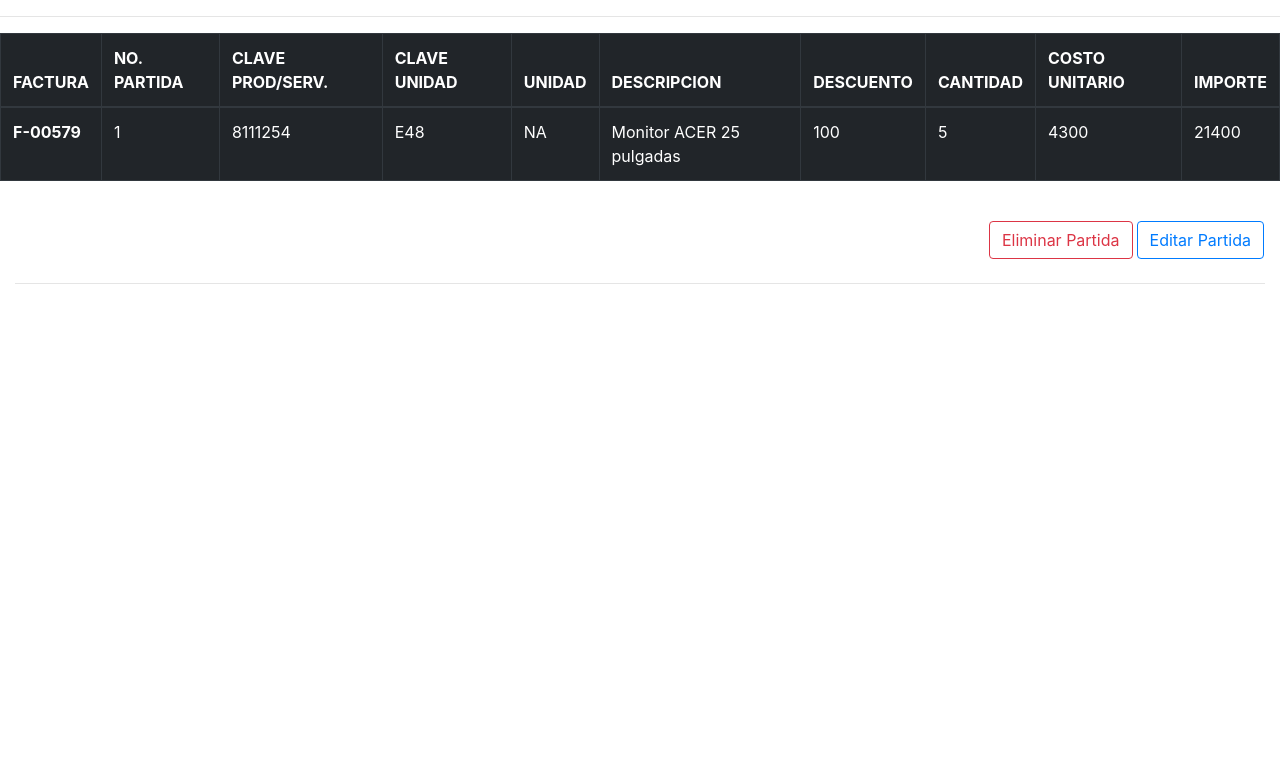
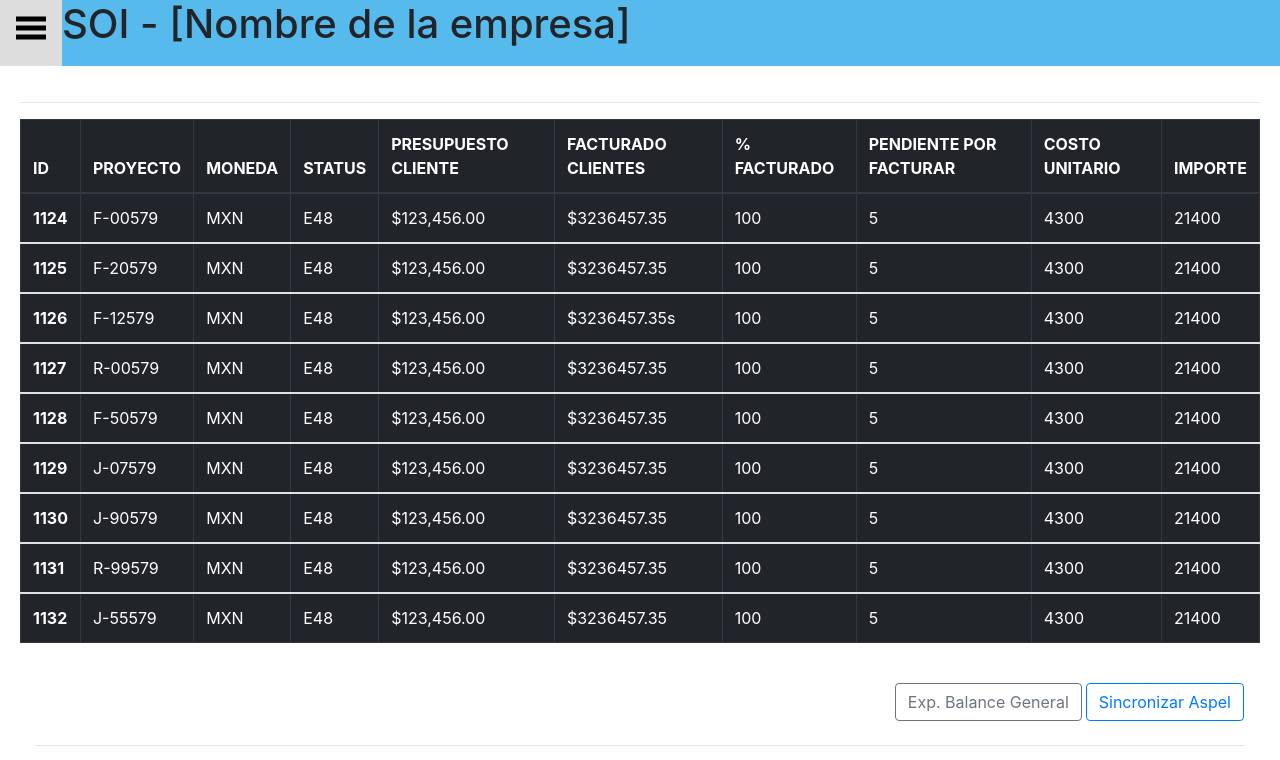
Before and after one commit to ruzempo/RepositorioGitHub, a plain HTML site: page reporte.html in a window 1280 px wide. Drawn offline with nearby package versions, Linux system fonts and the light colour scheme.

Commit message:
menu agregado

```diff
--- /dev/null
+++ b/css/styleMenu.css
@@ -0,0 +1,127 @@
+/* The side navigation menu */
+.sidenav {
+  height: 100%; /* 100% Full-height */
+  width: 0; /* 0 width - change this with JavaScript */
+  position: fixed; /* Stay in place */
+  z-index: 1; /* Stay on top */
+  top: 0;
+  left: 0;
+  background-color: #111; /* Black*/
+  overflow-x: hidden; /* Disable horizontal scroll */
+  padding-top: 60px; /* Place content 60px from the top */
+  transition: 0.5s; /* 0.5 second transition effect to slide in the sidenav */
+}
+
+/* The navigation menu links */
+.sidenav a {
+  padding: 8px 8px 8px 32px;
+  text-decoration: none;
+  font-size: 25px;
+  color: #818181;
+  display: block;
+  transition: 0.3s
+}
+
+/* When you mouse over the navigation links, change their color */
+.sidenav a:hover, .offcanvas a:focus{
+  color: #f1f1f1;
+}
+
+/* Position and style the close button (top right corner) */
+.sidenav .closebtn {
+  position: absolute;
+  top: 0;
+  right: 25px;
+  font-size: 36px;
+  margin-left: 50px;
+}
+
+/* Style page content - use this if you want to push the page content to the right when you open the side navigation */
+#main {
+  transition: margin-left .5s;
+  padding: 20px;
+  overflow:hidden;
+  width:100%;
+}
+body {
+overflow-x: hidden;
+}
+
+/* Add a black background color to the top navigation */
+.topnav {
+  background-color: #56baed;
+  overflow: hidden;
+}
+
+/* Style the links inside the navigation bar */
+.topnav a {
+  float: left;
+  display: block;
+  color: #f2f2f2;
+  text-align: center;
+  padding: 14px 16px;
+  text-decoration: none;
+  font-size: 17px;
+}
+
+/* Change the color of links on hover */
+.topnav a:hover {
+  background-color: #ddd;
+  color: black;
+}
+
+/* Add a color to the active/current link */
+.topnav a.active {
+  background-color: #4CAF50;
+  color: white;
+}
+
+/* On smaller screens, where height is less than 450px, change the style of the sidenav (less padding and a smaller font size) */
+@media screen and (max-height: 450px) {
+  .sidenav {padding-top: 15px;}
+  .sidenav a {font-size: 18px;}
+}
+
+a svg{
+  transition:all .5s ease;
+  &:hover{
+    #transform:rotate(180deg);
+  }
+}
+
+#ico{
+display: none;
+}
+
+.menu{
+background: #000;
+display: none;
+padding: 5px;
+width: 320px;
+@include border-radius(5px);
+
+#transition: all 0.5s ease;
+
+a{
+  display: block;
+  color: #fff;
+  text-align: center;
+  padding: 10px 2px;
+  margin: 3px 0;
+  text-decoration: none;
+  background: #444;
+
+  &:nth-child(1){
+    margin-top: 0;
+    @include border-radius(3px 3px 0 0 );
+  }
+  &:nth-child(5){
+    margin-bottom: 0;
+    @include border-radius(0 0 3px 3px);
+  }
+
+  &:hover{
+    background: #555;
+  }
+}
+}
--- /dev/null
+++ b/js/menu.js
@@ -0,0 +1,9 @@
+function openNav() {
+    document.getElementById("sideNavigation").style.width = "250px";
+    document.getElementById("main").style.marginLeft = "250px";
+}
+
+function closeNav() {
+    document.getElementById("sideNavigation").style.width = "0";
+    document.getElementById("main").style.marginLeft = "0";
+}
--- a/reporte.html
+++ b/reporte.html
@@ -2,9 +2,31 @@
 <html>
     <head>
         <link href="css/EstilosTablaPartidas.css" rel="stylesheet" type="text/css">
+        <link href="css/styleMenu.css" rel="stylesheet" type="text/css">
+        <script src="js/menu.js"></script>
         <title>Reporte</title>
     </head>
     <body>
+
+        <div id="sideNavigation" class="sidenav">
+            <a href="javascript:void(0)" class="closebtn" onclick="closeNav()">&times;</a>
+            <a href="#">Balance General</a>
+            <a href="#">Ayuda</a>
+            <a href="#">Salir</a>
+          </div>
+
+          <nav class="topnav">
+            <a href="#" onclick="openNav()">
+              <svg width="30" height="30" id="icoOpen">
+                  <path d="M0,5 30,5" stroke="#000" stroke-width="5"/>
+                  <path d="M0,14 30,14" stroke="#000" stroke-width="5"/>
+                  <path d="M0,23 30,23" stroke="#000" stroke-width="5"/>
+              </svg>
+            </a>
+            <h1>SOI - [Nombre de la empresa] </h1>
+          </nav>
+          <div id="main">
+            <!-- Add all your websites page content here  -->
             <hr style="color: #0056b2;" />
             <div class="row"> <!-- Tabla de partidas capturadas -->
                 <div class="col-sm-12 form-group">
@@ -12,25 +34,121 @@
                         <table class="table table-hover table-bordered table-dark">
                             <thead>
                             <tr>
-                            <th scope="col">FACTURA</th>
-                            <th scope="col">NO. PARTIDA</th>
-                            <th scope="col">CLAVE PROD/SERV.</th>
-                            <th scope="col">CLAVE UNIDAD</th>
-                            <th scope="col">UNIDAD</th>
-                            <th scope="col">DESCRIPCION</th>
-                            <th scope="col">DESCUENTO</th>
-                            <th scope="col">CANTIDAD</th>
+                                <th scope="col">ID</th>
+                                <th scope="col">PROYECTO</th>
+                                <th scope="col">MONEDA</th>
+                                <th scope="col">STATUS</th>
+                                <th scope="col">PRESUPUESTO CLIENTE</th>
+                                <th scope="col">FACTURADO CLIENTES</th>
+                                <th scope="col">% FACTURADO</th>
+                                <th scope="col">PENDIENTE POR FACTURAR</th>
                                 <th scope="col">COSTO UNITARIO</th>
                                 <th scope="col">IMPORTE</th>
                             </tr>
                             </thead>
                             <tbody>
-                            <th scope="row">F-00579</th>
-                            <td>1</td>
-                            <td>8111254</td>
+                                <th scope="row">1124</th>
+                                <td>F-00579</td>
+                                <td>MXN</td>
                                 <td>E48</td>
-                            <td>NA</td>
-                            <td>Monitor ACER 25 pulgadas</td>
+                                <td>$123,456.00</td>
+                                <td>$3236457.35</td>
+                                <td>100</td>
+                                <td>5</td>
+                                <td>4300</td>
+                                <td>21400</td>
+                            </tbody>
+                            <tbody>
+                                <th scope="row">1125</th>
+                                <td>F-20579</td>
+                                <td>MXN</td>
+                                <td>E48</td>
+                                <td>$123,456.00</td>
+                                <td>$3236457.35</td>
+                                <td>100</td>
+                                <td>5</td>
+                                <td>4300</td>
+                                <td>21400</td>
+                            </tbody>
+                            <tbody>
+                                <th scope="row">1126</th>
+                                <td>F-12579</td>
+                                <td>MXN</td>
+                                <td>E48</td>
+                                <td>$123,456.00</td>
+                                <td>$3236457.35s</td>
+                                <td>100</td>
+                                <td>5</td>
+                                <td>4300</td>
+                                <td>21400</td>
+                            </tbody>
+                            <tbody>
+                                <th scope="row">1127</th>
+                                <td>R-00579</td>
+                                <td>MXN</td>
+                                <td>E48</td>
+                                <td>$123,456.00</td>
+                                <td>$3236457.35</td>
+                                <td>100</td>
+                                <td>5</td>
+                                <td>4300</td>
+                                <td>21400</td>
+                            </tbody>
+                            <tbody>
+                                <th scope="row">1128</th>
+                                <td>F-50579</td>
+                                <td>MXN</td>
+                                <td>E48</td>
+                                <td>$123,456.00</td>
+                                <td>$3236457.35</td>
+                                <td>100</td>
+                                <td>5</td>
+                                <td>4300</td>
+                                <td>21400</td>
+                            </tbody>
+                            <tbody>
+                                <th scope="row">1129</th>
+                                <td>J-07579</td>
+                                <td>MXN</td>
+                                <td>E48</td>
+                                <td>$123,456.00</td>
+                                <td>$3236457.35</td>
+                                <td>100</td>
+                                <td>5</td>
+                                <td>4300</td>
+                                <td>21400</td>
+                            </tbody>
+                            <tbody>
+                                <th scope="row">1130</th>
+                                <td>J-90579</td>
+                                <td>MXN</td>
+                                <td>E48</td>
+                                <td>$123,456.00</td>
+                                <td>$3236457.35</td>
+                                <td>100</td>
+                                <td>5</td>
+                                <td>4300</td>
+                                <td>21400</td>
+                            </tbody>
+                            <tbody>
+                                <th scope="row">1131</th>
+                                <td>R-99579</td>
+                                <td>MXN</td>
+                                <td>E48</td>
+                                <td>$123,456.00</td>
+                                <td>$3236457.35</td>
+                                <td>100</td>
+                                <td>5</td>
+                                <td>4300</td>
+                                <td>21400</td>
+                            </tbody>
+                            <tbody>
+                                <th scope="row">1132</th>
+                                <td>J-55579</td>
+                                <td>MXN</td>
+                                <td>E48</td>
+                                <td>$123,456.00</td>
+                                <td>$3236457.35</td>
                                 <td>100</td>
                                 <td>5</td>
                                 <td>4300</td>
@@ -46,14 +164,14 @@
                 <div class="row justify-content-end">
                     <nav class="navbar navbar-light bg-white">
                             <form class="form-inline">
-                        <button class="btn btn-outline-danger" type="button" onclick="EliminaReg()">Eliminar Partida</button>
-                        <button class="btn btn-outline-primary ml-1" type="button">Editar Partida</button>
+                            <button class="btn btn-outline-secondary" type="button" onclick="Exportar()">Exp. Balance General </button>
+                            <button class="btn btn-outline-primary ml-1" type="button">Sincronizar Aspel</button>
                             </form>
                     </nav>
                 </div>
                 <hr style="color: #0056b2;" />
             </div>
-
+        </div>
 
         <link href="//maxcdn.bootstrapcdn.com/bootstrap/4.0.0/css/bootstrap.min.css" rel="stylesheet" id="bootstrap-css">
         <script src="//maxcdn.bootstrapcdn.com/bootstrap/4.0.0/js/bootstrap.min.js"></script>
```
Also changed, not shown: 1 other file. Lines whose indentation alone changed are shown as unchanged.
